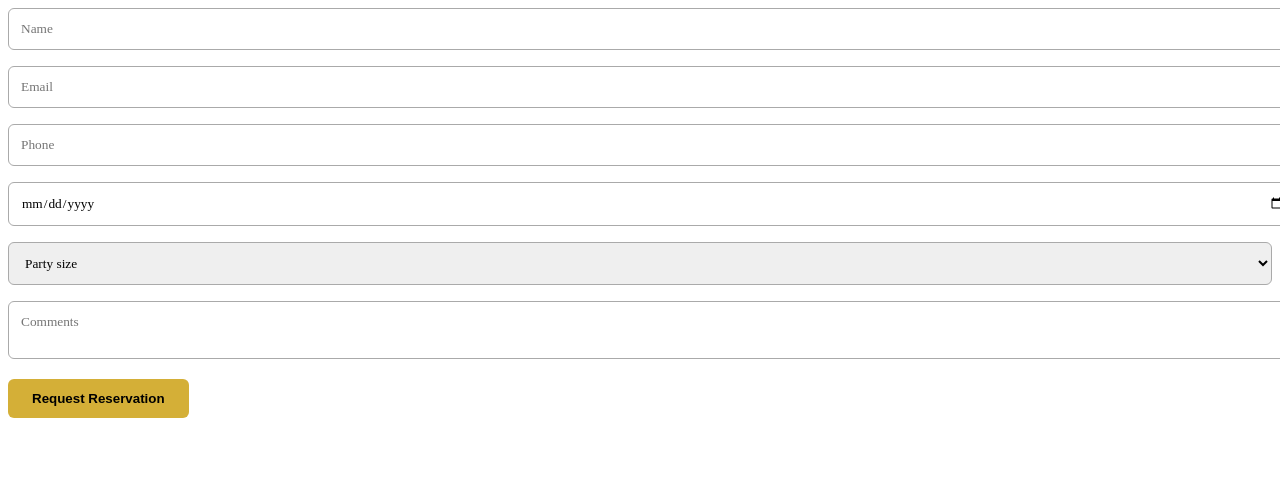
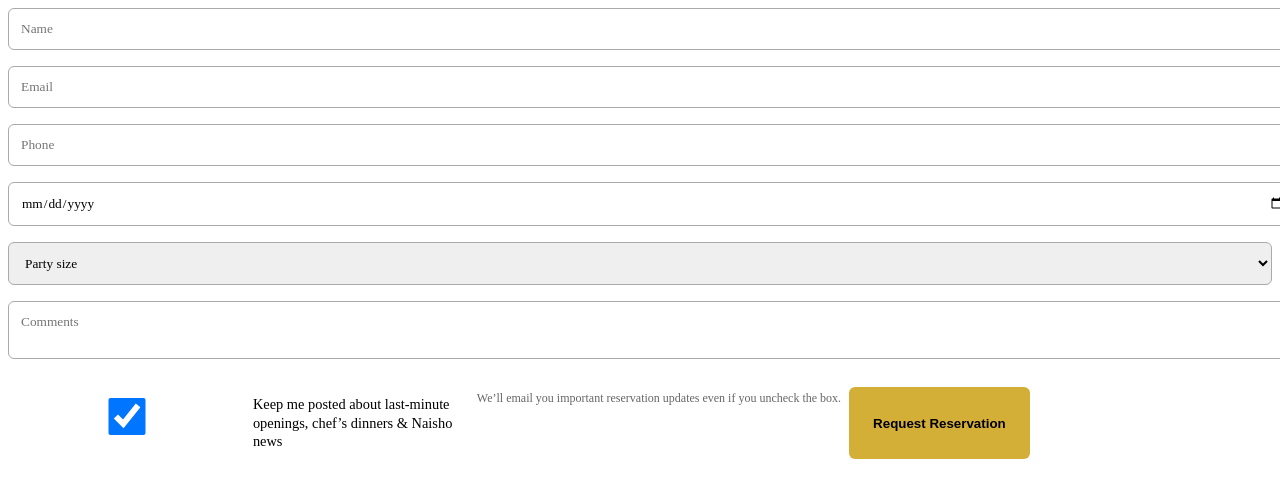
Before and after one commit to kraftk92/naisho-form, a plain HTML site: page index.html in a window 1280 px wide. Drawn offline with Linux system fonts and the light colour scheme.

Commit message:
form opt in

```diff
--- a/form.css
+++ b/form.css
@@ -19,3 +19,11 @@
   border-radius: 6px;
   cursor: pointer;
 }
+
+.opt-in {
+  display:flex; gap:8px; margin:8px 0;
+  font-size:.9rem; line-height:1.3;
+}
+.fine-print{
+  font-size:.75rem; color:#666; margin-top:4px;
+}
--- a/form.js
+++ b/form.js
@@ -15,6 +15,21 @@ form.innerHTML = `
     ${[1,2,3,4,5,6].map(n=>`<option>${n}</option>`).join("")}
   </select>
   <textarea name="notes"   placeholder="Comments"></textarea>
+  <label class="opt-in">
+  <label class="opt-in">
+    <input
+      type="checkbox"
+      name="marketing_opt_in"
+      value="yes"
+      checked
+    >
+    <span>
+      Keep me posted about last-minute openings, chef’s dinners & Naisho news
+    </span>
+  </label>
+  <p class="fine-print">
+    We’ll email you important reservation updates even if you uncheck the box.
+  </p>
   <button type="submit">Request Reservation</button>
 `;
 
```
